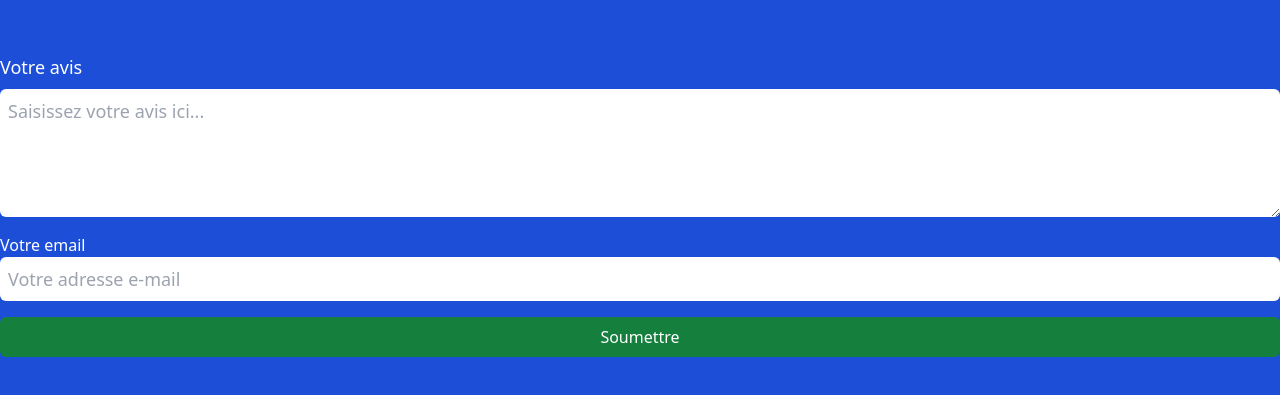
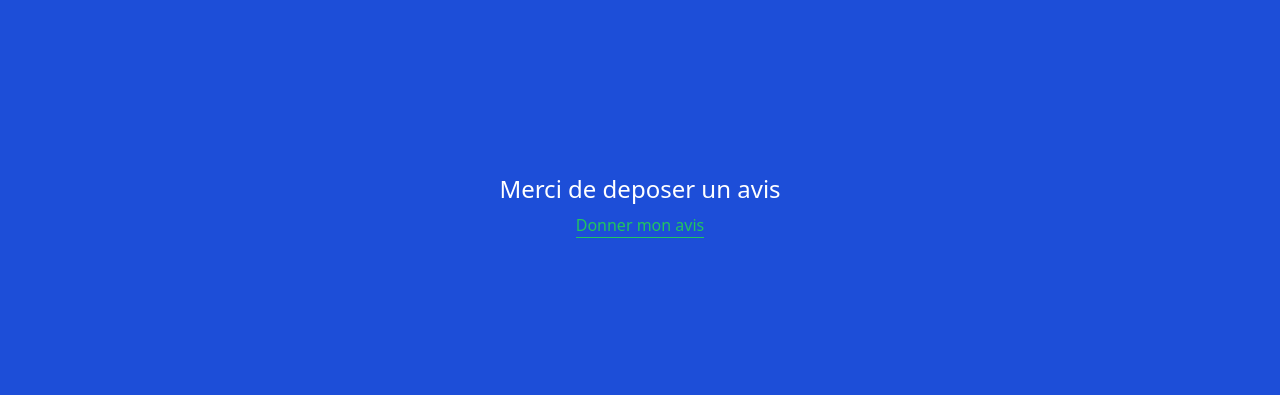
Before and after one commit to bobe974/sa-front, a React (Vite) app: page / in a window 1280 px wide. Shown: the part 195-590 px from the top of the page. Built offline with nearby package versions, Linux system fonts and the light colour scheme.

Commit message:
restructuration des composants et navigation

```diff
--- a/src/App.jsx
+++ /dev/null
@@ -1,87 +0,0 @@
-import { useState } from "react";
-import { useForm } from "react-hook-form";
-
-function App() {
-  //hookform
-  const {
-    register,
-    formState: { errors },
-    handleSubmit,
-  } = useForm();
-  const onSubmit = async (data) => {
-    try {
-      // Ajustez la structure des données pour correspondre à celle attendue par l'API Spring
-      const formattedData = {
-        avis: data.avis,
-        type: "POSITIF", // Remplacez par la valeur attendue pour le champ "type"
-        client: {
-          email: data.email,
-        },
-      };
-
-      const response = await fetch('http://localhost:8080/api/avis', {
-        method: 'POST',
-        headers: {
-          'Content-Type': 'application/json',
-        },
-        body: JSON.stringify(formattedData),
-      });
-
-      if (response.ok) {
-        // La requête a réussi (code de statut 2xx)
-        const responseData = await response.json();
-        console.log(responseData);
-
-        // Ajoutez ici tout traitement supplémentaire si nécessaire
-      } else {
-        // La requête a échoué (code de statut autre que 2xx)
-        console.error('Erreur lors de la requête POST :', response.status, response.statusText);
-      }
-    } catch (error) {
-      // Gérez les erreurs de la requête
-      console.error('Erreur lors de la requête POST :', error);
-    }
-  };
-
-
-  return (
-    <section className="bg-blue-700 text-white min-h-screen flex items-center justify-center">
-      <div className="container">
-        <form onSubmit={handleSubmit(onSubmit)}>
-          <div className="form-group flex flex-col  mb-4">
-            <label htmlFor="avis" className="mb-2 text-lg">
-              Votre avis
-            </label>
-            <textarea
-              {...register("avis", { required: true })}
-              className="w-full p-2 text-lg text-black rounded-md"
-              name="avis"
-              id="avis"
-              rows="4"
-              placeholder="Saisissez votre avis ici..."
-            ></textarea>
-            {errors.avis && <span className="text-rose-500">Ce champs est requis</span>}
-          </div>
-          <label htmlFor="email">Votre email</label>
-          <div className="form-group flex flex-col mb-4 ">
-            <input
-              {...register("email", { required: true })}
-              type="email"
-              className="w-full p-2 text-lg text-black rounded-md"
-              placeholder="Votre adresse e-mail"
-            />
-            {errors.email && <span className="text-rose-500">Ce champs est requis</span> }
-          </div>
-
-          <div className="form-group flex flex-col">
-            <button type="submit" className="p-2 bg-green-700 rounded-md">
-              Soumettre
-            </button>
-          </div>
-        </form>
-      </div>
-    </section>
-  );
-}
-
-export default App;
--- /dev/null
+++ b/src/layout/App.jsx
@@ -0,0 +1,15 @@
+import { Outlet } from "react-router-dom";
+
+
+function App() {
+
+
+
+  return (
+    <section className="bg-blue-700 text-white min-h-screen flex items-center justify-center">
+    <Outlet/>
+    </section>
+  );
+}
+
+export default App;
--- /dev/null
+++ b/src/pages/Accueil.jsx
@@ -0,0 +1,15 @@
+import React from "react";
+import { Link } from "react-router-dom";
+
+function Accueil() {
+  return (
+    <div className = "container flex flex-col h-screen justify-center items-center">
+      <h1 className="text-2xl mb-2">
+        Merci de deposer un avis
+      </h1>
+      <Link to={"/donner-un-avis"} className = "text-green-500 border-b border-green-500">Donner mon avis</Link>
+    </div>
+  );
+}
+
+export default Accueil;
--- a/src/Avis.jsx
+++ b/src/pages/Avis.jsx
@@ -1,5 +1,5 @@
 import React, { useState, useEffect } from 'react';
-import AvisItem from './component/AvisItem';
+import AvisItem from '../component/AvisItem';
 
 function Avis() {
   const [avis, setUnAvis] = useState([]);
@@ -21,7 +21,8 @@ function Avis() {
     }, [])
 
   return (
-    <section className="bg-blue-700 text-white min-h-screen flex items-center justify-center">
+    //bg-blue-700 text-white min-h-screen
+    <section className=" flex items-center justify-center">
 
     <div className='container flex flex-col h-screen justify-center'>
     <h1 className="text-4xl font-bold mb-8 text-center">Les avis sur nos produits</h1>
--- /dev/null
+++ b/src/pages/AvisUser.jsx
@@ -0,0 +1,84 @@
+import React from 'react'
+import { useForm } from "react-hook-form";
+
+function AvisUser() {
+      //hookform
+  const {
+    register,
+    formState: { errors },
+    handleSubmit,
+  } = useForm();
+  const onSubmit = async (data) => {
+    try {
+      // Ajustez la structure des données pour correspondre à celle attendue par l'API Spring
+      const formattedData = {
+        avis: data.avis,
+        type: "POSITIF", // Remplacez par la valeur attendue pour le champ "type"
+        client: {
+          email: data.email,
+        },
+      };
+
+      const response = await fetch('http://localhost:8080/api/avis', {
+        method: 'POST',
+        headers: {
+          'Content-Type': 'application/json',
+        },
+        body: JSON.stringify(formattedData),
+      });
+
+      if (response.ok) {
+        // La requête a réussi (code de statut 2xx)
+        const responseData = await response.json();
+        console.log(responseData);
+
+        // Ajoutez ici tout traitement supplémentaire si nécessaire
+      } else {
+        // La requête a échoué (code de statut autre que 2xx)
+        console.error('Erreur lors de la requête POST :', response.status, response.statusText);
+      }
+    } catch (error) {
+      // Gérez les erreurs de la requête
+      console.error('Erreur lors de la requête POST :', error);
+    }
+  };
+
+  return (
+    <div className="container">
+    <form onSubmit={handleSubmit(onSubmit)}>
+      <div className="form-group flex flex-col  mb-4">
+        <label htmlFor="avis" className="mb-2 text-lg">
+          Votre avis
+        </label>
+        <textarea
+          {...register("avis", { required: true })}
+          className="w-full p-2 text-lg text-black rounded-md"
+          name="avis"
+          id="avis"
+          rows="4"
+          placeholder="Saisissez votre avis ici..."
+        ></textarea>
+        {errors.avis && <span className="text-rose-500">Ce champs est requis</span>}
+      </div>
+      <label htmlFor="email">Votre email</label>
+      <div className="form-group flex flex-col mb-4 ">
+        <input
+          {...register("email", { required: true })}
+          type="email"
+          className="w-full p-2 text-lg text-black rounded-md"
+          placeholder="Votre adresse e-mail"
+        />
+        {errors.email && <span className="text-rose-500">Ce champs est requis</span> }
+      </div>
+
+      <div className="form-group flex flex-col">
+        <button type="submit" className="p-2 bg-green-700 rounded-md">
+          Soumettre
+        </button>
+      </div>
+    </form>
+  </div>
+  )
+}
+
+export default AvisUser
```
Also changed, not shown: src/main.jsx (+20 -8 lines).
